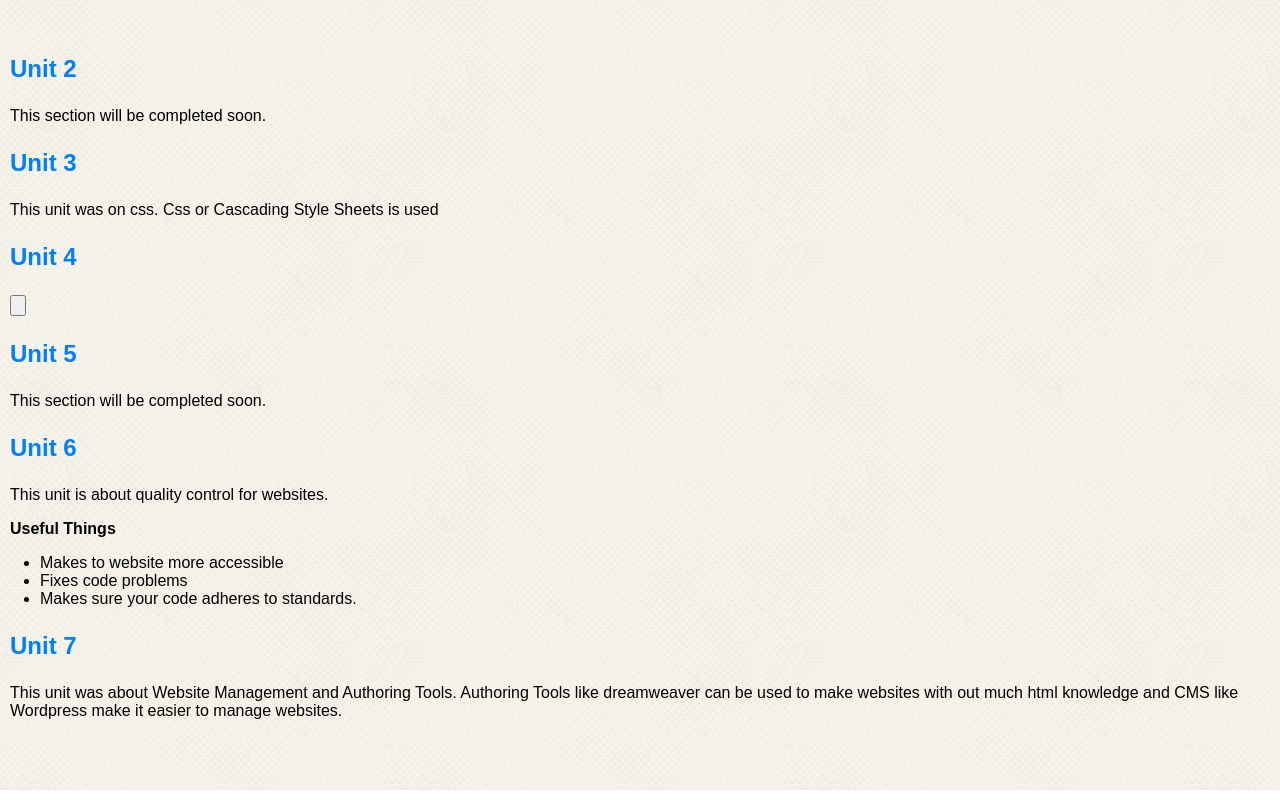
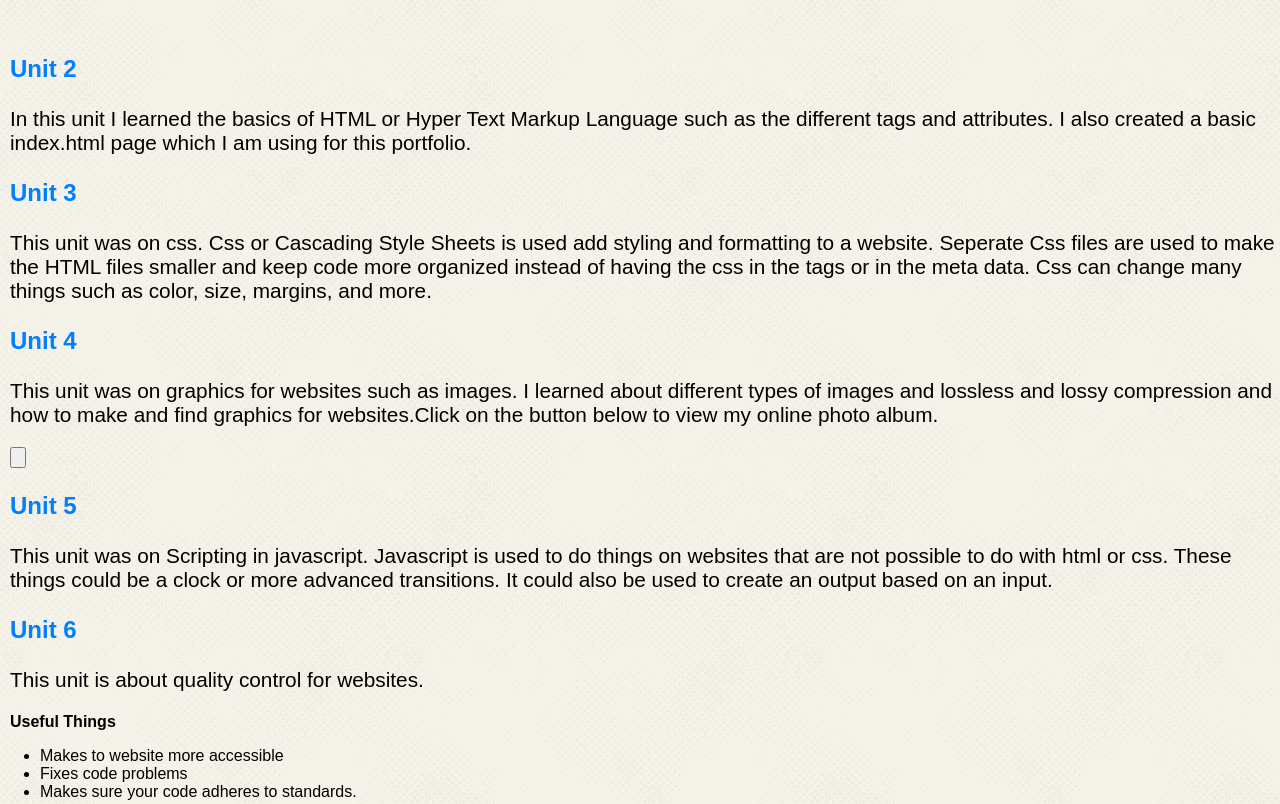
Before and after one commit to terzoc/portfolio, a plain HTML site: page index.html in a window 1280 px wide. Shown: the part 613-1417 px from the top of the page. Drawn offline with Linux system fonts and the light colour scheme.

Commit message:
final xd

```diff
--- a/index.html
+++ b/index.html
@@ -54,15 +54,16 @@ Development I class. It also includes my reflections (below) on what I learned i
 course.</p>
       <br>
       <h3>Unit 2</h3>
-      <p>This section will be completed soon.</p>
+      <p class="reflection">In this unit I learned the basics of HTML or Hyper Text Markup Language such as the different tags and attributes. I also created a basic index.html page which I am using for this portfolio.</p>
       <h3>Unit 3</h3>
-      <p>This unit was on css. Css or Cascading Style Sheets is used</p>
+      <p class="reflection">This unit was on css. Css or Cascading Style Sheets is used add styling and formatting to a website. Seperate Css files are used to make the HTML files smaller and keep code more organized instead of having the css in the tags or in the meta data. Css can change many things such as color, size, margins, and more.</p>
       <h3>Unit 4</h3>
+      <p class="reflection">This unit was on graphics for websites such as images. I learned about different types of images and lossless and lossy compression and how to make and find graphics for websites.Click on the button below to view my online photo album.</p>
       <button type="button" onclick="location.href='graphics.html'" class="buttons" name="button"><img  src="images/camera.png" alt=""></button>
       <h3>Unit 5</h3>
-      <p>This section will be completed soon.</p>
+      <p class="reflection">This unit was on Scripting in javascript. Javascript is used to do things on websites that are not possible to do with html or css. These things could be a clock or more advanced transitions. It could also be used to create an output based on an input.</p>
       <h3>Unit 6</h3>
-      <p>This unit is about quality control for websites.</p>
+      <p class="reflection">This unit is about quality control for websites.</p>
       <p><b>Useful Things</b></p>
       <ul>
         <li>Makes to website more accessible</li>
@@ -70,7 +71,7 @@ course.</p>
         <li>Makes sure your code adheres to standards.</li>
       </ul>
       <h3 id="c7">Unit 7</h3>
-      <p>This unit was about Website Management and Authoring Tools. Authoring Tools like dreamweaver can be used to make websites with out much html knowledge and CMS like Wordpress make it easier to manage websites.</p>
+      <p class="reflection">This unit was about Website Management and Authoring Tools. Authoring Tools like dreamweaver can be used to make websites with out much html knowledge and CMS like Wordpress make it easier to manage websites.</p>
     </div>
     <br>
     <br>
--- a/styles/index.css
+++ b/styles/index.css
@@ -165,3 +165,7 @@ a{
 #aitLink:hover{
   color: blue;
 }
+
+.reflection{
+  font-size: 1.3em
+}
```
